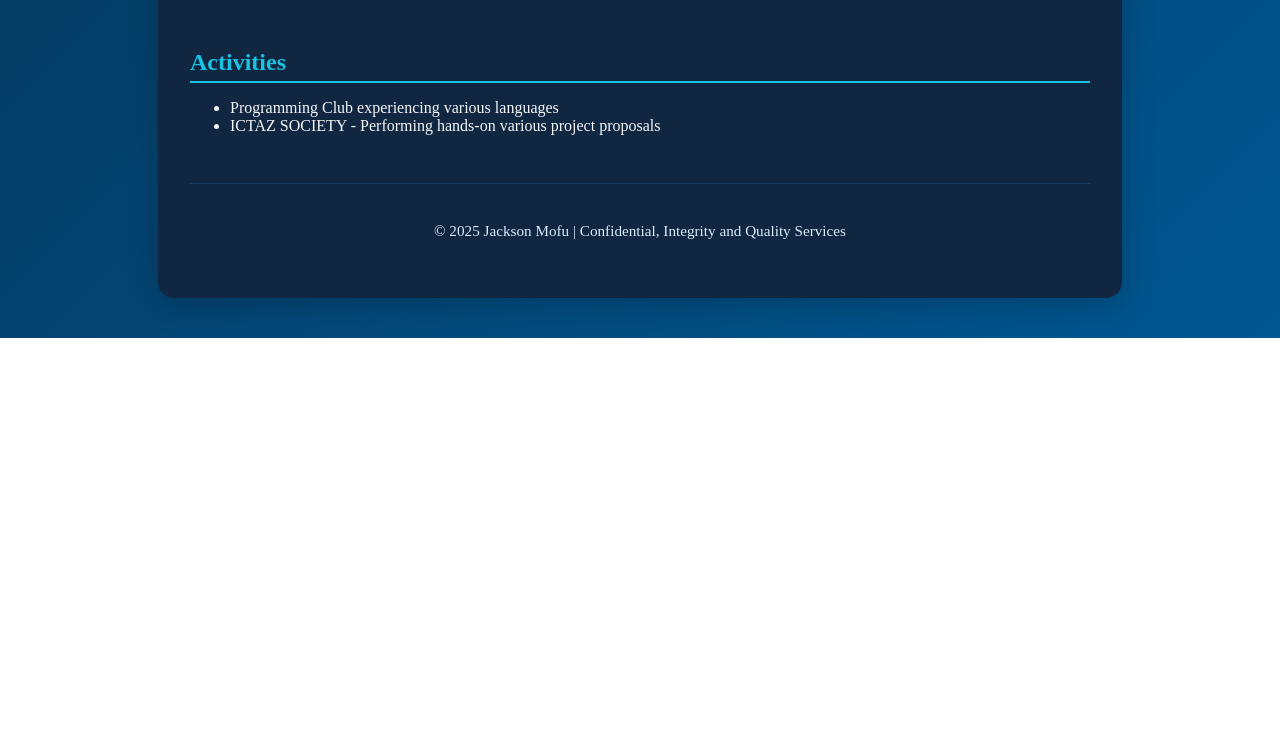
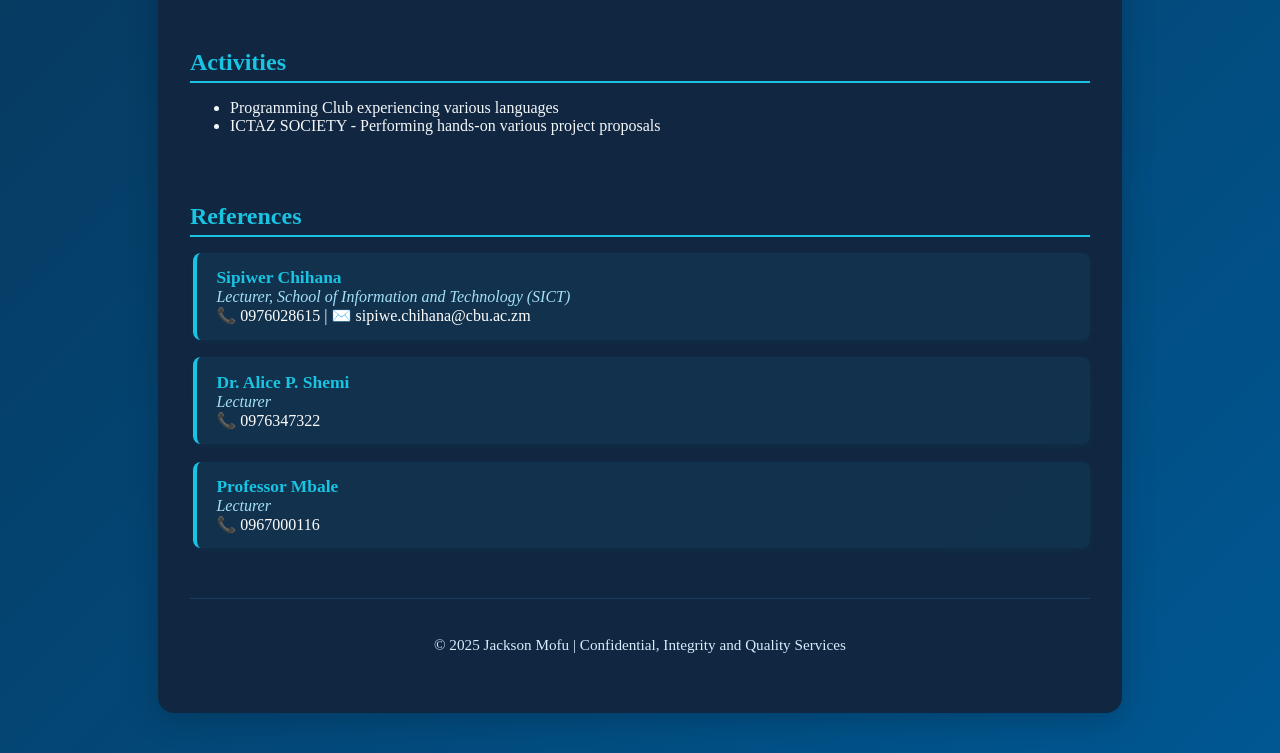
Before and after one commit to Jacksonmofu2002/Profile, a plain HTML site: page index.html in a window 1280 px wide. Shown: the part 1429-2182 px from the top of the page. Before the commit the page ends 1767 px from the top, so only its background shows below. Drawn offline with Linux system fonts and the light colour scheme.

Commit message:
Update index.html

```diff
--- a/index.html
+++ b/index.html
@@ -25,7 +25,6 @@
       flex-direction: column;
       align-items: center;
       display: none;
-      /* Add a little shadow for mobile separation */
     }
     .loader-bg {
       position: fixed;
@@ -143,6 +142,37 @@
       color: #fff;
       text-decoration: underline;
     }
+    .references-list {
+      margin-top: 1rem;
+      padding-left: 0.2rem;
+    }
+    .reference-card {
+      background: rgba(25,195,226,0.07);
+      border-left: 4px solid #19c3e2;
+      border-radius: 8px;
+      margin-bottom: 1.1rem;
+      padding: 0.9rem 1.2rem;
+      color: #e3f6ff;
+      box-shadow: 0 2px 8px rgba(25,195,226,0.06);
+    }
+    .reference-card strong {
+      color: #19c3e2;
+      font-size: 1.09rem;
+    }
+    .reference-card .ref-position {
+      font-style: italic;
+      color: #a4e0f9;
+    }
+    .reference-card .ref-contact a,
+    .reference-card .ref-contact {
+      color: #fff;
+      text-decoration: none;
+      margin-right: 0.8em;
+    }
+    .reference-card .ref-contact a:hover {
+      color: #19c3e2;
+      text-decoration: underline;
+    }
     footer {
       text-align: center;
       font-size: 0.95rem;
@@ -152,7 +182,6 @@
       width: 100%;
       color: #d3eefd;
     }
-    /* Responsive: improve container side padding and header padding on small screens */
     @media (max-width: 900px) {
       .container {
         margin: 20px 10px;
@@ -321,6 +350,27 @@
       </ul>
     </section>
 
+    <section>
+      <h2>References</h2>
+      <div class="references-list">
+        <div class="reference-card">
+          <strong>Sipiwer Chihana</strong><br>
+          <span class="ref-position">Lecturer, School of Information and Technology (SICT)</span><br>
+          <span class="ref-contact">📞 0976028615 | ✉️ <a href="mailto:sipiwe.chihana@cbu.ac.zm">sipiwe.chihana@cbu.ac.zm</a></span>
+        </div>
+        <div class="reference-card">
+          <strong>Dr. Alice P. Shemi</strong><br>
+          <span class="ref-position">Lecturer</span><br>
+          <span class="ref-contact">📞 0976347322</span>
+        </div>
+        <div class="reference-card">
+          <strong>Professor Mbale</strong><br>
+          <span class="ref-position">Lecturer</span><br>
+          <span class="ref-contact">📞 0967000116</span>
+        </div>
+      </div>
+    </section>
+
     <footer>
       <p>&copy; 2025 Jackson Mofu | Confidential, Integrity and Quality Services</p>
     </footer>
```
Lines whose indentation alone changed are shown as unchanged.
